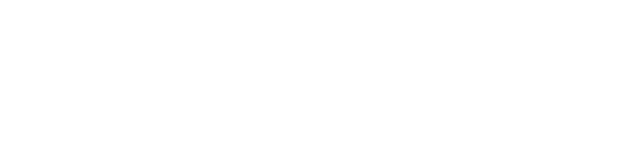
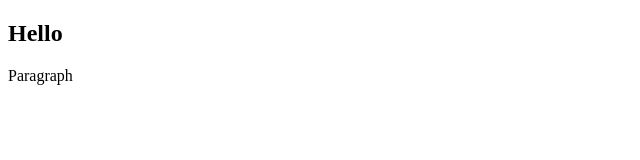
Before and after one commit to zeroonekg/zeroone, a plain HTML site: page index.html in a window 1280 px wide. Shown: the whole page, without its empty margins (0-640 px from the left). Drawn offline with Linux system fonts and the light colour scheme.

Commit message:
Added h2 and p

```diff
--- a/index.html
+++ b/index.html
@@ -7,6 +7,8 @@
     <title>Document</title>
 </head>
 <body>
+    <h2>Hello</h2>
+    <p>Paragraph</p>
 
 </body>
 </html>
```
